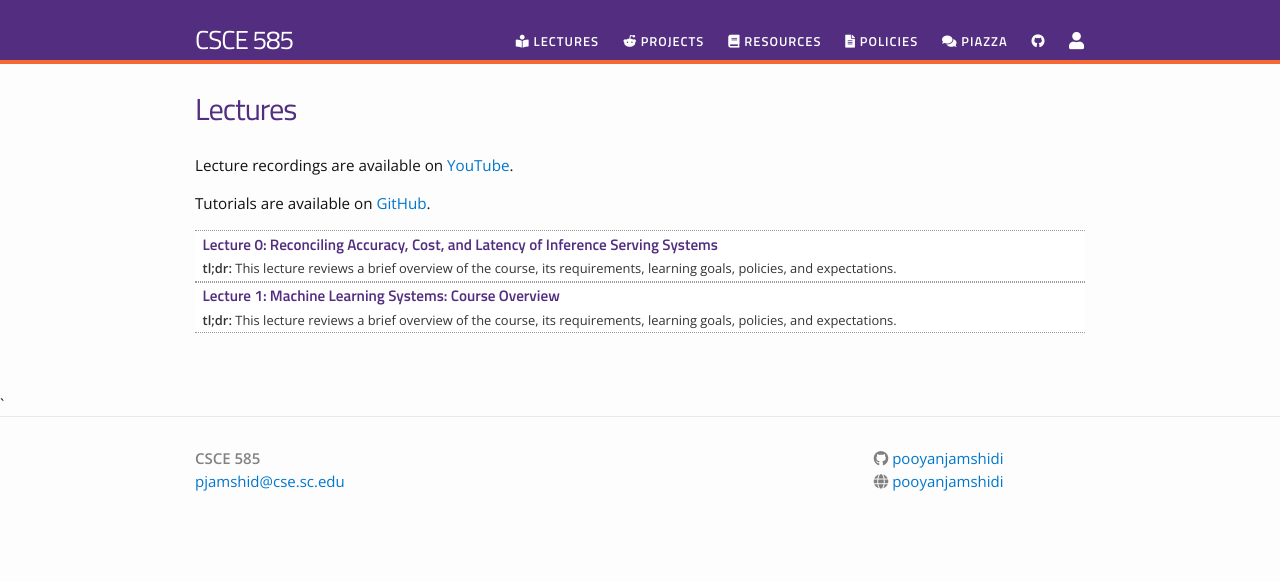
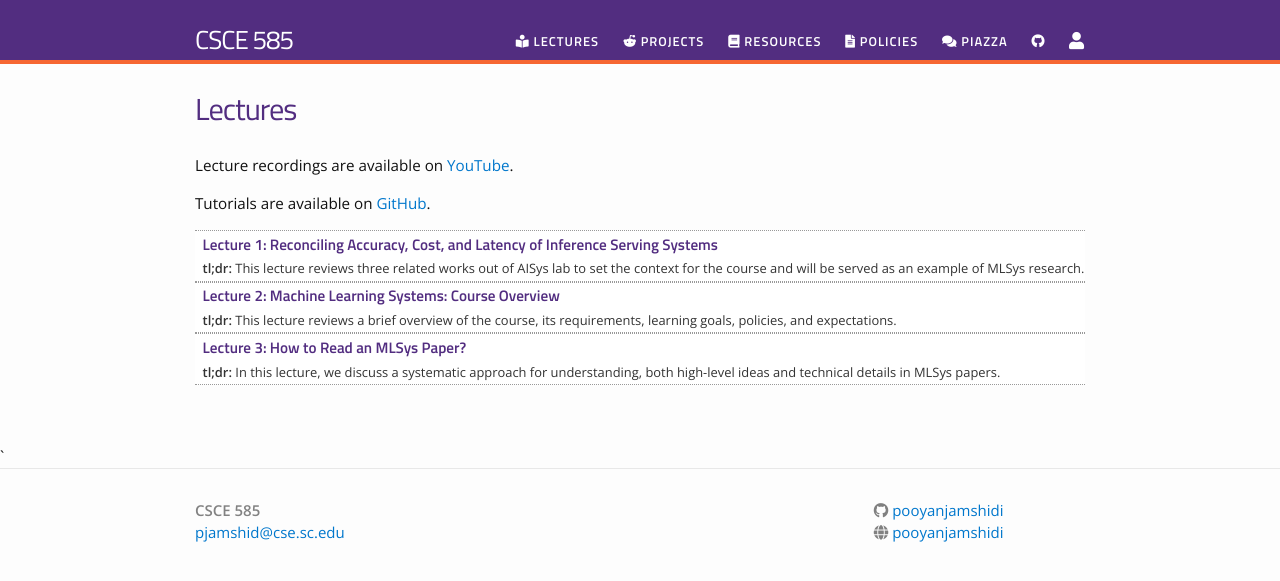
Before and after one commit to pooyanjamshidi/mls, a Jekyll site: the page built from lectures.md, in a window 1280 px wide. Shown: the top 581 px of the page. Built offline with Jekyll 4.4.1, drawn with Linux system fonts in a browser that asks for light colours; nearby versions of some CDN libraries.

Commit message:
added lecture 3 how to read a paper

```diff
--- a/_data/lectures.yml
+++ b/_data/lectures.yml
@@ -1,12 +1,17 @@
-- title: "Lecture 0: Reconciling Accuracy, Cost, and Latency of Inference Serving Systems"
+- title: "Lecture 1: Reconciling Accuracy, Cost, and Latency of Inference Serving Systems"
   filename: InfAdapter-IPA-Sponge-complete
+  dirname: lectures
+  tldr: "This lecture reviews three related works out of AISys lab to set the context for the course and will be served as an example of MLSys research."
+
+- title: "Lecture 2: Machine Learning Systems: Course Overview"
+  filename: csce585_2024_01_slides_mlsys_course_overview
   dirname: lectures
   tldr: "This lecture reviews a brief overview of the course, its requirements, learning goals, policies, and expectations."
 
-- title: "Lecture 1: Machine Learning Systems: Course Overview"
-  filename: csce585_2024_01_slides_mlsys_course_overview
+- title: "Lecture 3: How to Read an MLSys Paper?"
+  filename: csce585_2024_03_slides_mlsys_how-to-read-mlsys-papers
   dirname: lectures
-  tldr: "This lecture reviews a brief overview of the course, its requirements, learning goals, policies, and expectations."
+  tldr: "In this lecture, we discuss a systematic approach for understanding, both high-level ideas and technical details in MLSys papers."
 
 # - title: "Lecture 2: Machine Learning Systems: ML in Production"
 #   filename: csce585_2023_02_slides_ml_in_production
```
Also changed, not shown: 1 other file.
